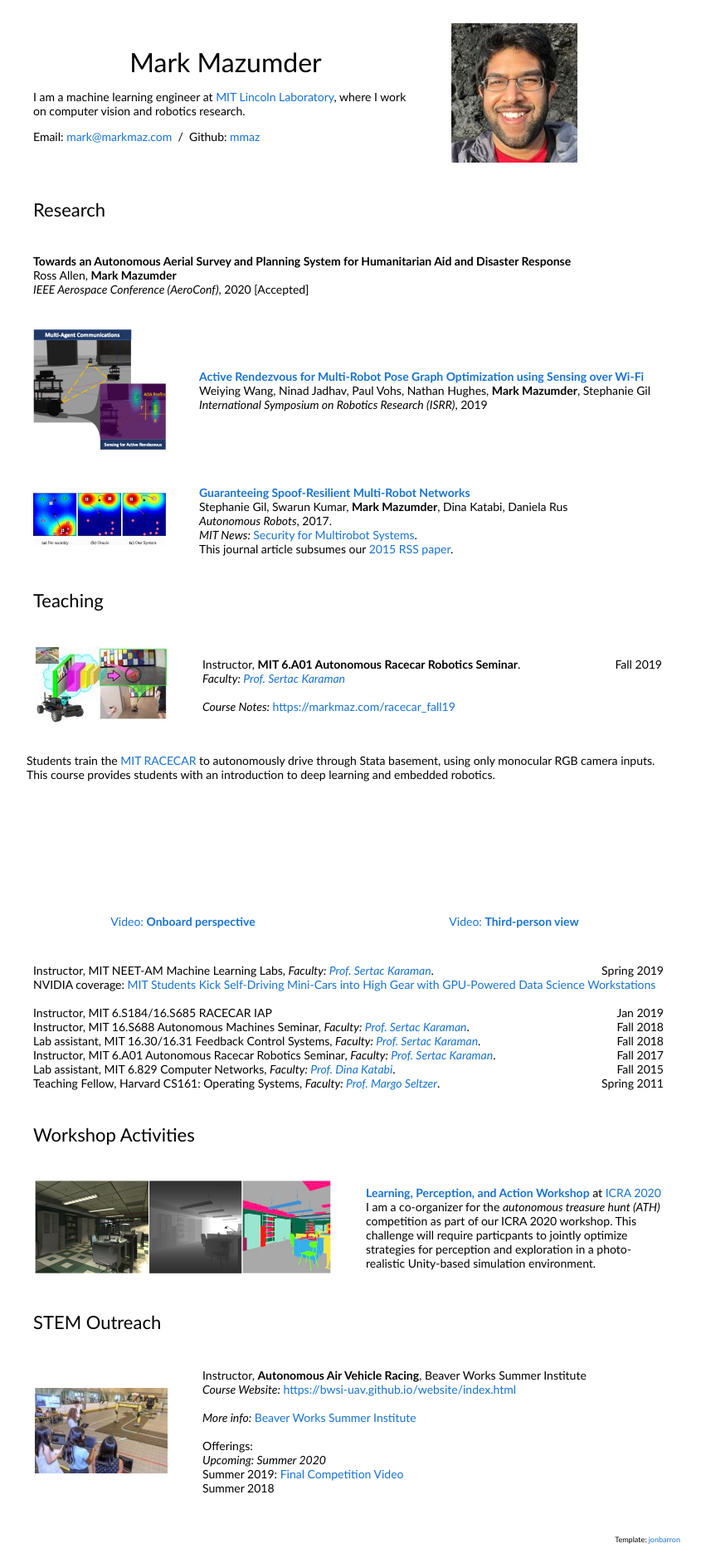
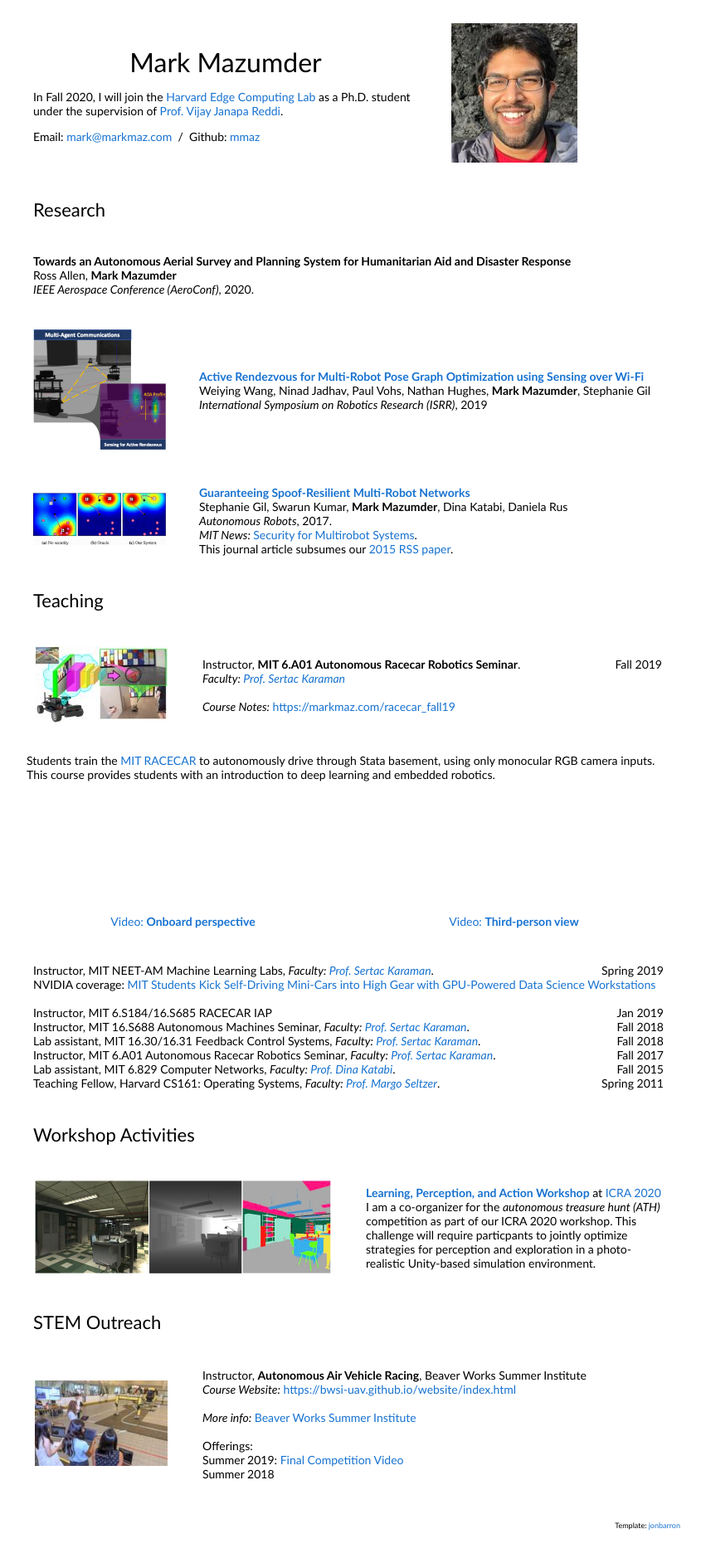
Before and after one commit to mmaz/mmaz.github.io, a plain HTML site: page index.html in a window 1280 px wide. Shown: the whole page at 83% size, without its empty margins (220-1071 px from the left). Drawn offline with Linux system fonts and the light colour scheme; grey boxes are pictures that could not be loaded.

Commit message:
bio blurb

```diff
--- a/index.html
+++ b/index.html
@@ -25,7 +25,7 @@
               <p style="text-align:center">
                 <name>Mark Mazumder</name>
               </p>
-              <p>I am a machine learning engineer at <a href="https://www.ll.mit.edu">MIT Lincoln Laboratory</a>, where I work on computer vision and robotics research.
+	      <p>In Fall 2020, I will join the <a href="https://edge.seas.harvard.edu/">Harvard Edge Computing Lab</a> as a Ph.D. student under the supervision of <a href="https://scholar.harvard.edu/vijay-janapa-reddi/home">Prof. Vijay Janapa Reddi</a>.
               </p>
               <p>
                 Email: <a href="mailto:mark@markmaz.com">mark@markmaz.com</a> &nbsp/&nbsp
@@ -55,7 +55,7 @@
               Ross Allen,
               <strong>Mark Mazumder</strong>
               <br>
-              <em>IEEE Aerospace Conference (AeroConf)</em>, 2020 [Accepted]
+              <em>IEEE Aerospace Conference (AeroConf)</em>, 2020.
             </td>
           </tr>
         </tbody></table>
@@ -207,8 +207,6 @@
               <br>
               Offerings:
               <br>
-              <i>Upcoming: Summer 2020</i>
-              <br>
               Summer 2019: <a href="http://web.mit.edu/webcast/beaverworks/sum2019/air_vehicle-race.html">Final Competition Video</a>
               <br>
               Summer 2018
```
